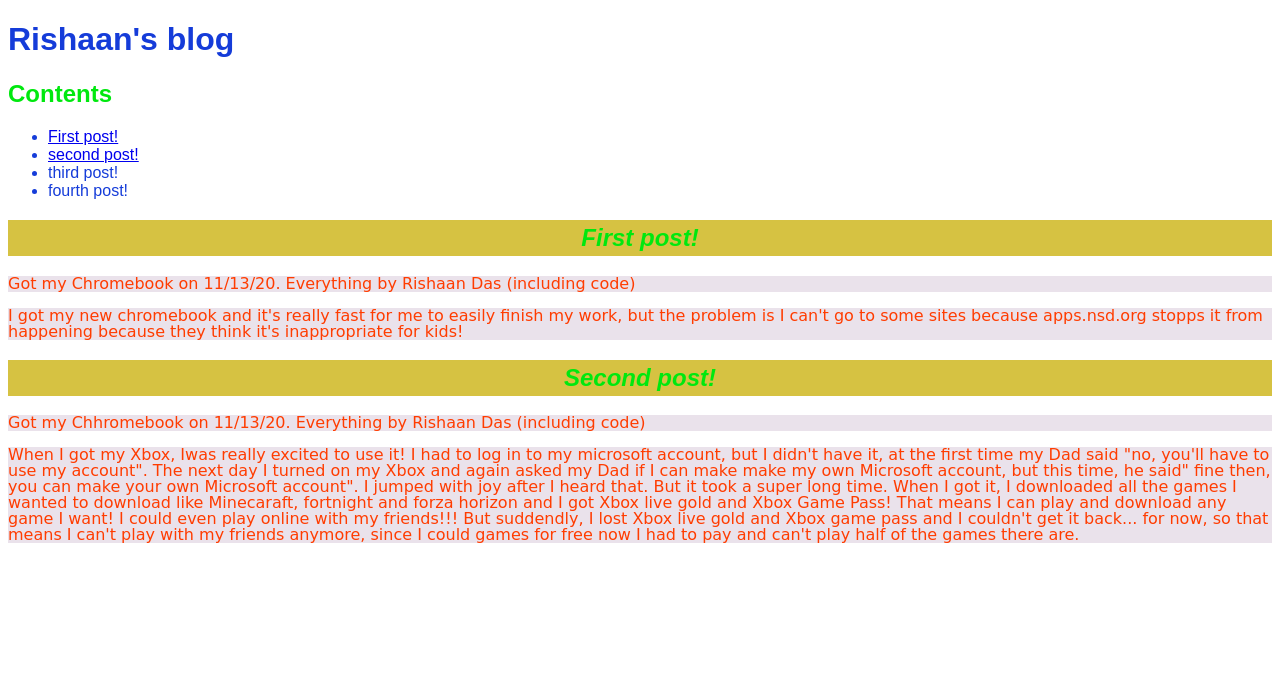
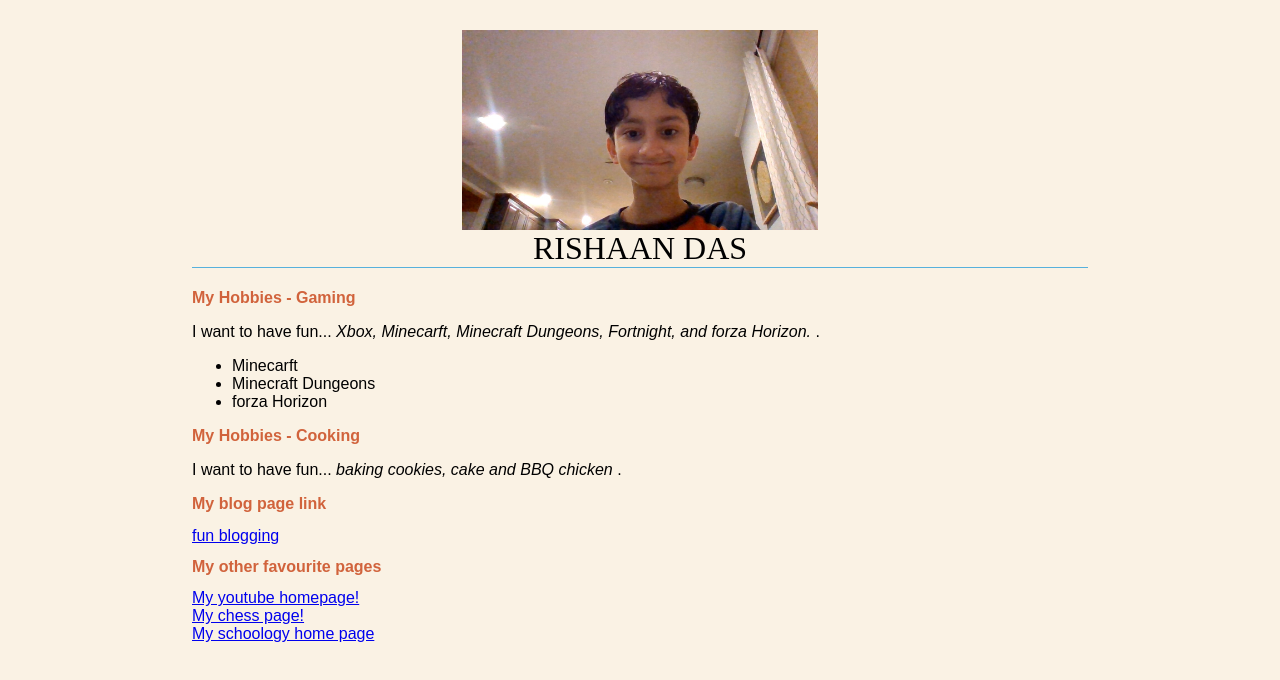
Before and after one commit to rishaan-das-2011/rishaan-das-2011.github.io, a plain HTML site: page index.html in a window 1280 px wide. Drawn offline with Linux system fonts and the light colour scheme.

Commit message:
Add files via upload

```diff
--- a/index.html
+++ b/index.html
@@ -1,63 +1,66 @@
-<!DOCTYPE html>
 <html>
+
 <head>
 <meta charset="utf-8">
-        <title>Project: Blog</title>
+<title>Welcome to My Homepage</title>
 <style>
-            body{
+
+    body {
+      background-color: #faf2e4;
+      margin: 0 15%;
       font-family: sans-serif;
-            color: rgb(21, 60, 217);
-        }
-          h2{
-            color: rgb(0,232,15);
-            font-size: 1.5em;
-          }
-            P{
-              color: rgb(255, 60, 0);
-              font-family:"Helvetica";
-            }
-            #blog-info-heading {
-            background-color: rgb(214, 194, 66);
-            font-weight:bold;
-            font-family:fantasy;
-            font-size: 0.1;
-            font-style:italic;
-            line-height:1.5em;
-            text-align:center;
       }
 
-            #blog-info-body {
-            background-color: rgb(234, 226, 235);
-            font-family:cursive;
-            font-size: 0.1`;
-            line-height:1em;
-            text-align:left;
+    h1 {
+      text-align: center;
+      font-family: serif;
+      font-weight: normal;
+      text-transform: uppercase;
+      border-bottom: 1px solid #57b1dc;
+      margin-top: 30px;
     }
 
+    h2 {
+      color: #d1633c;
+      font-size: 1em;
+    }
 
     </style>
 </head>
+
 <body>
+    <h1><img src="WIN_20201204_23_31_42_Pro.jpg", alt="Rishaan pic",  height="200"><br>Rishaan Das</h1>
 
-        <h1>Rishaan's blog</h1>
+    <h2>My Hobbies - Gaming</h2>
+    <p> I want to have fun... <em>Xbox, Minecarft, Minecraft Dungeons, Fortnight, and forza Horizon.
+    </em>.
+    <ul>
+        <li>
+            Minecarft
+        </li>
+        <li>
+            Minecraft Dungeons
+        </li>
+        <li>
+            forza Horizon
+        </li>
+    </ul>
+    </p>
 
-        <h2>Contents</h2>
-        <ul>
-            <li><a href="#blog-info-heading">First post!</a>
-            <li><a href="#blog-info-body">second post!</a>
-            <li>third post!</li>
-            <li>fourth post!</li>
-        </ul>
+    <h2>My Hobbies - Cooking</h2>
+    <p> I want to have fun... <em>baking cookies, cake and BBQ chicken
+    </em>.
 
+    </p>
 
-        <h2 id="blog-info-heading">First post!</h2>
-        <p id="blog-info-body">Got my Chromebook on 11/13/20. Everything by Rishaan Das (including code)</p>
+    <h2>My blog page link</h2>
+    <a href="myblog.html">fun blogging</a>
 
-        <p id="blog-info-body">I got my new chromebook and it's really fast for me to easily finish my work, but the problem is I can't go to some sites because apps.nsd.org stopps it from happening because they think it's inappropriate for kids! </p>
+    <h2>My other favourite pages</h2>
+    <a href="https://www.youtube.com/channel/UCTp2l4v7MZYfYlDMg3HQ4sA" target="_blank">My youtube homepage!</a>
+    <br>
+    <a href="https://www.chess.com/member/chocopie4chess" target="_blank">My chess page!</a> <br>
+    <a href="https://nsd.schoology.com/course/2805909533/materials" target="_blank">My schoology home page</a> <br>
+</body>
 
-        <h2 id="blog-info-heading">Second post!</h2>
-        <p id="blog-info-body">Got my Chhromebook on 11/13/20. Everything by Rishaan Das (including code)</p>
-
-        <p id="blog-info-body"> When I got my Xbox, Iwas really excited to use it! I had to log in to my microsoft account, but I didn't have it, at the first time my Dad said "no, you'll have to use my account". The next day I turned on my Xbox and again asked my Dad if I can make make my own Microsoft account, but this time, he said" fine then, you can make your own Microsoft account". I jumped with joy after I heard that. But it took a super long time. When I got it, I downloaded all the games I wanted to download like Minecaraft, fortnight and forza horizon and I got Xbox live gold and Xbox Game Pass! That means I can play and download any game I want! I could even play online with my friends!!! But suddendly, I lost Xbox live gold and Xbox game pass and I couldn't get it back... for now, so that means I can't play with my friends anymore, since I could games for free now I had to pay and can't play half of the games there are. </p>
-    </body>
 </html>
```
Also changed, not shown: myblog.html (added, +33 -0 lines), WIN_20201204_23_31_42_Pro.jpg (added). Lines whose indentation alone changed are shown as unchanged.
